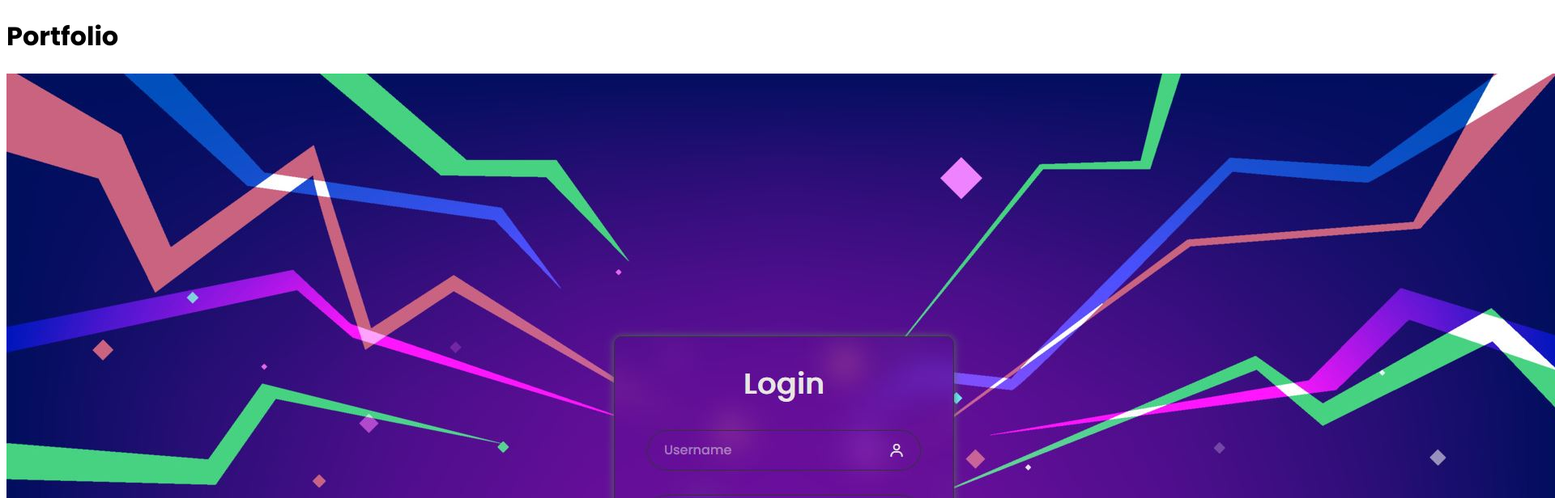
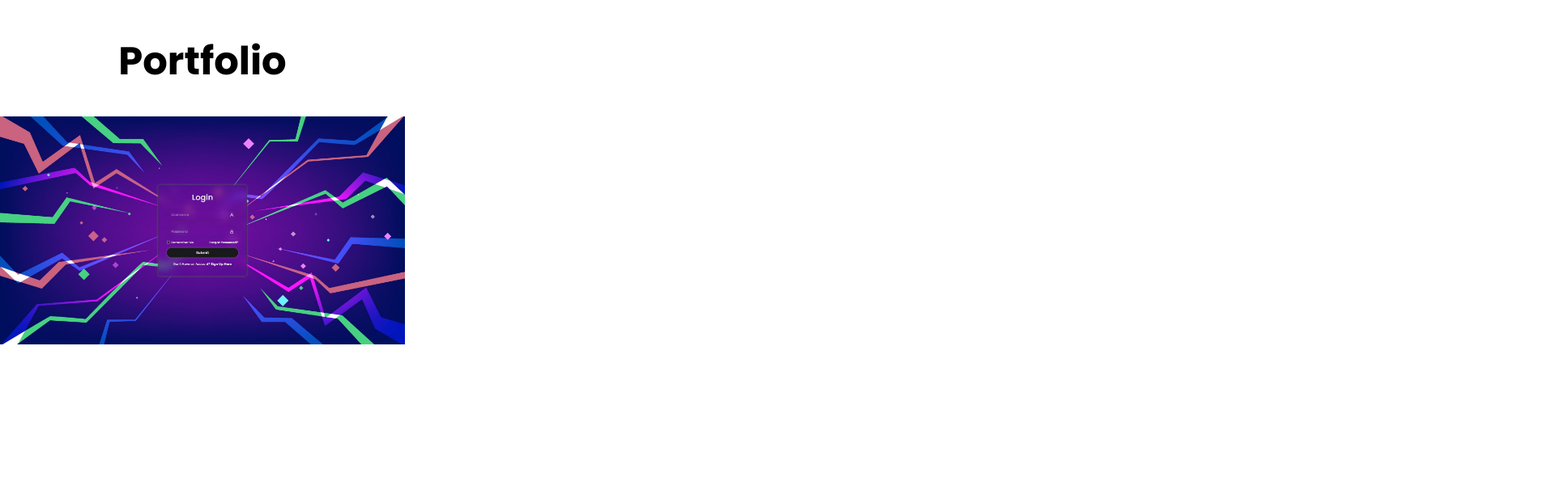
Before and after one commit to itsjaxami/Portfolio, a plain HTML site: page index.html in a window 1280 px wide. Shown: the top 616 px of the page at 81% size, 1920 px wide, since content can reach past the window. Drawn offline with Linux system fonts and the light colour scheme.

Commit message:
Shrank the Login_Screen image link

```diff
--- a/style.css
+++ b/style.css
@@ -6,3 +6,20 @@
     font-family: "Poppins", sans-serif, "Times New Roman";
     box-sizing: border-box;
 }
+
+body {
+    text-align: center;
+    margin-left: auto;
+    margin-right: auto;
+    font-size: 24px;
+    display: flex;
+}
+
+.wrapper h1 {
+
+}
+
+.wrapper a img {
+    width: 500px;
+    flex: auto;
+}
```
